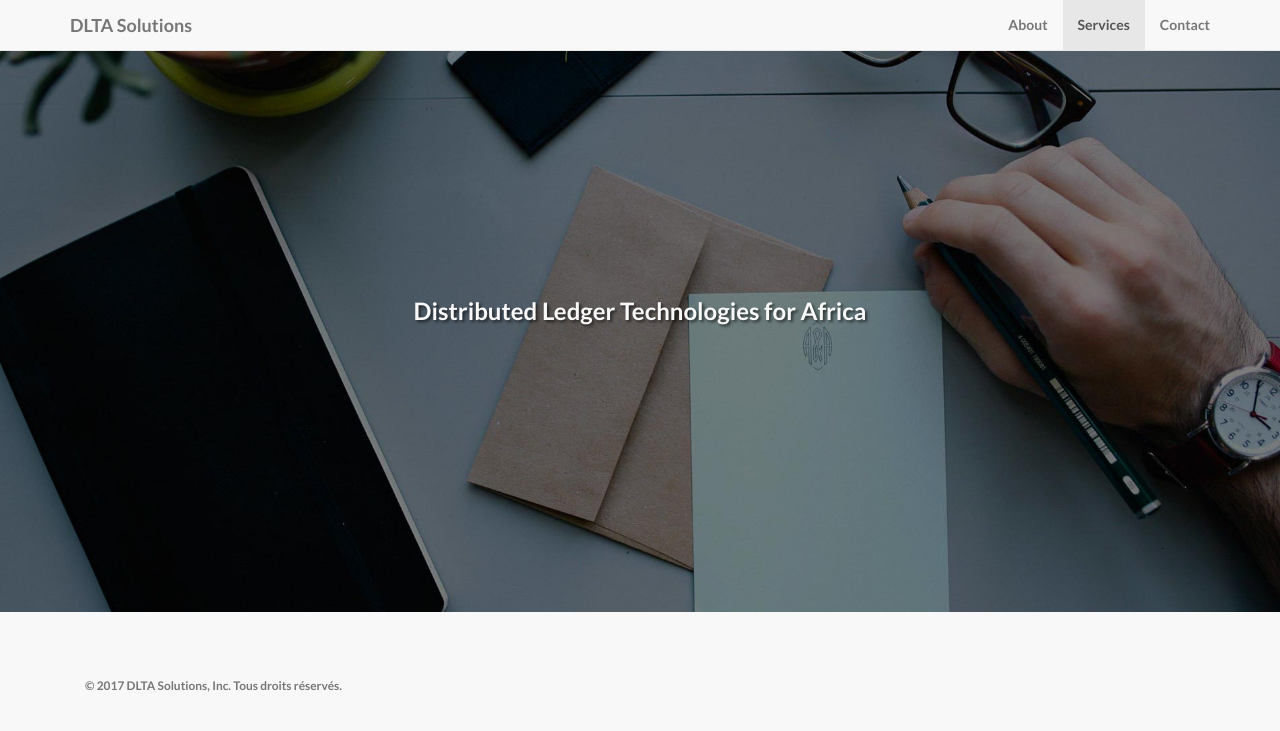
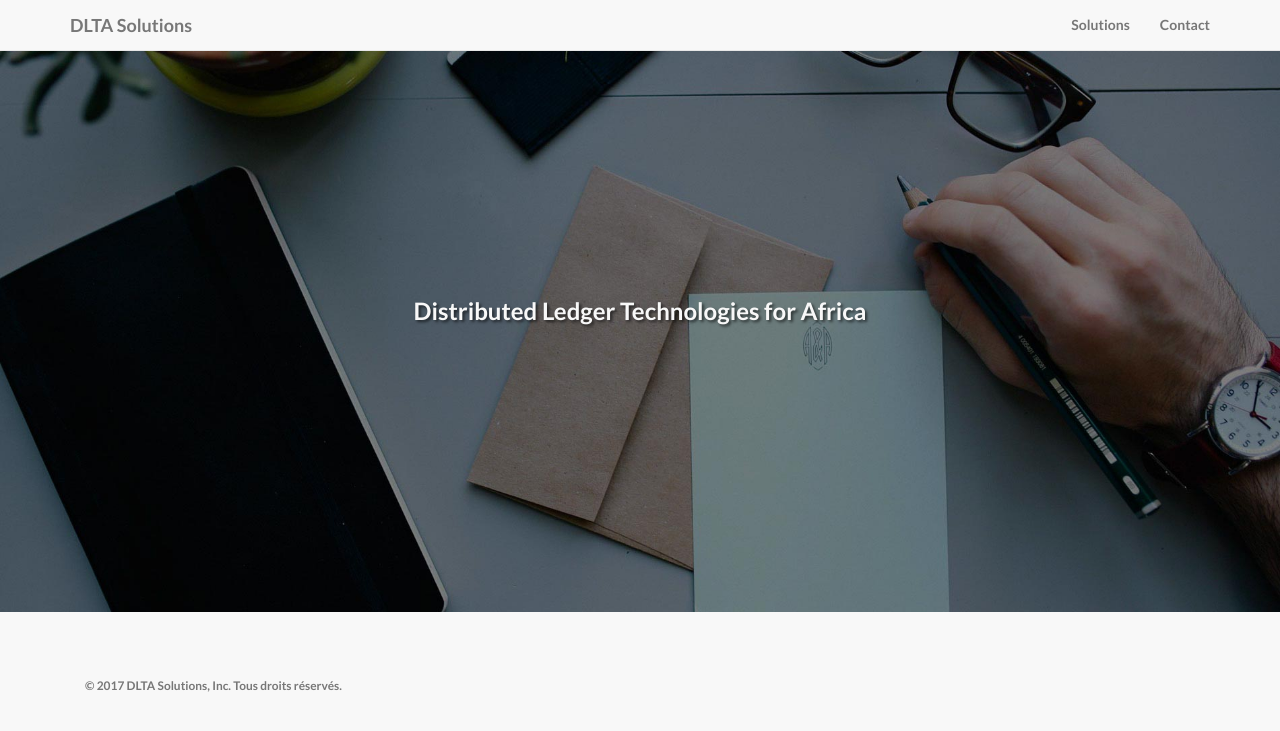
Before and after one commit to dltasolutions/dltasolutions.github.io, a Jekyll site: the page built from index.html, in a window 1280 px wide. Shown: the top 731 px of the page. Built offline with Jekyll 4.4.1, drawn with Linux system fonts in a browser that asks for light colours.

Commit message:
Update header.html

```diff
--- a/_includes/header.html
+++ b/_includes/header.html
@@ -14,11 +14,8 @@
         <!-- Collect the nav links, forms, and other content for toggling -->
         <div class="collapse navbar-collapse" id="bs-example-navbar-collapse-1">
             <ul class="nav navbar-nav navbar-right">
-            	<li>
-                    <a class="page-scroll" href="#about">About</a>
-                </li>
                 <li>
-                    <a class="page-scroll" href="#services">Services</a>
+                    <a class="page-scroll" href="#solutions">Solutions</a>
                 </li>
                 <li>
                     <a class="page-scroll" href="#contact">Contact</a>
```
